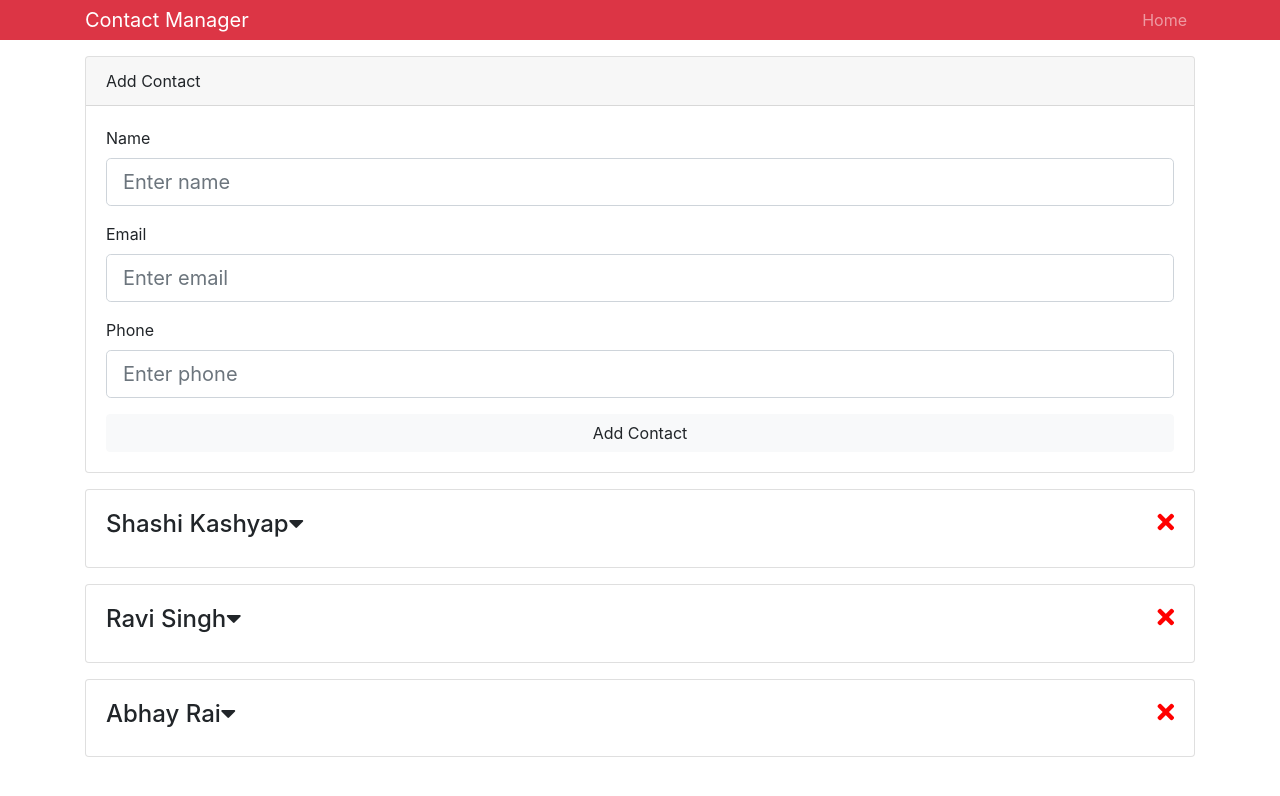
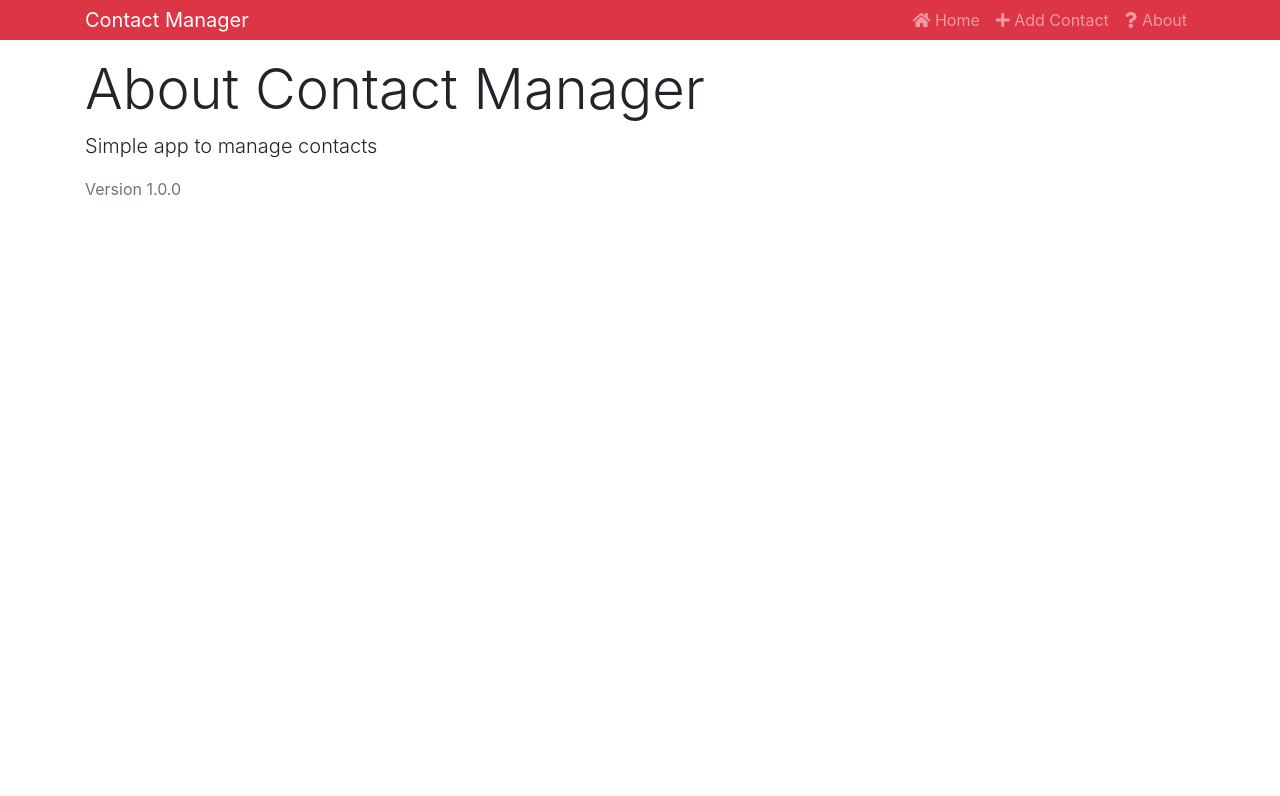
Before and after one commit to imshashi/contact-manager, a React (Create React App) app: page /about in a window 1280 px wide. Shown: the top 796 px of the page. Built offline with nearby package versions, Linux system fonts and the light colour scheme.

Commit message:
React router setup

```diff
--- a/package.json
+++ b/package.json
@@ -7,6 +7,7 @@
     "classnames": "^2.2.6",
     "react": "^16.4.2",
     "react-dom": "^16.4.2",
+    "react-router-dom": "^4.3.1",
     "react-scripts": "1.1.4",
     "uuid": "^3.3.2"
   },
--- a/src/App.js
+++ b/src/App.js
@@ -1,6 +1,9 @@
 import React, { Component } from 'react';
+import { BrowserRouter as Router, Route, Switch } from 'react-router-dom';
+
 import Contacts from './components/contacts/Contacts';
 import AddContact from './components/contacts/AddContact';
+import About from './components/pages/About';
 import Header from './components/layout/Header';
 
 import { Provider } from './context';
@@ -11,13 +14,18 @@
   render() {
     return (
       <Provider>
-        <div className="App">
-          <Header branding="Contact Manager" />
-          <div className="container">
-            <AddContact />
-            <Contacts />
+        <Router>
+          <div className="App">
+            <Header branding="Contact Manager" />
+            <div className="container">
+              <Switch>
+                <Route exact path="/" component={ Contacts } />
+                <Route exact path="/contacts/new" component={ AddContact } />
+                <Route exact path="/about" component={ About } />
+              </Switch>
+            </div>
           </div>
-        </div>
+        </Router>
       </Provider>
     );
   }
--- a/src/components/contacts/Contacts.js
+++ b/src/components/contacts/Contacts.js
@@ -11,6 +11,9 @@
           const { contacts } = value;
           return (
             <Fragment>
+              <h1 className="display-4 mb-2">
+                <span className="text-danger">Contact</span> List
+              </h1>
               { contacts.map(contact => (
                 <Contact
                   key={ contact.id }
--- a/src/components/layout/Header.js
+++ b/src/components/layout/Header.js
@@ -1,5 +1,6 @@
 import React from 'react';
 import PropTypes from 'prop-types';
+import { Link } from 'react-router-dom';
 
 const Header = (props) => {
   const { branding } = props;
@@ -7,11 +8,23 @@
   return (
     <nav className="navbar navbar-expand-sm navbar-dark bg-danger mb-3 py-0">
       <div className="container">
-        <a href="/" className="navbar-brand">{ branding }</a>
+        <Link to="/" className="navbar-brand">{ branding }</Link>
         <div className="">
           <ul className="navbar-nav mr-auto">
             <li className="nav-item">
-              <a href="/" className="nav-link">Home</a>
+              <Link to="/" className="nav-link">
+                <i className="fas fa-home" /> Home
+              </Link>
+            </li>
+            <li className="nav-item">
+              <Link to="/contacts/new" className="nav-link">
+                <i className="fas fa-plus" /> Add Contact
+              </Link>
+            </li>
+            <li className="nav-item">
+              <Link to="/about" className="nav-link">
+                <i className="fas fa-question" />  About
+              </Link>
             </li>
           </ul>
         </div>
--- /dev/null
+++ b/src/components/pages/About.js
@@ -0,0 +1,13 @@
+import React from 'react';
+
+const About = () => {
+  return (
+    <div>
+      <h1 className="display-4">About Contact Manager</h1>
+      <p className="lead">Simple app to manage contacts</p>
+      <p className="text-secondary">Version 1.0.0</p>
+    </div>
+  );
+}
+
+export default About;
```
